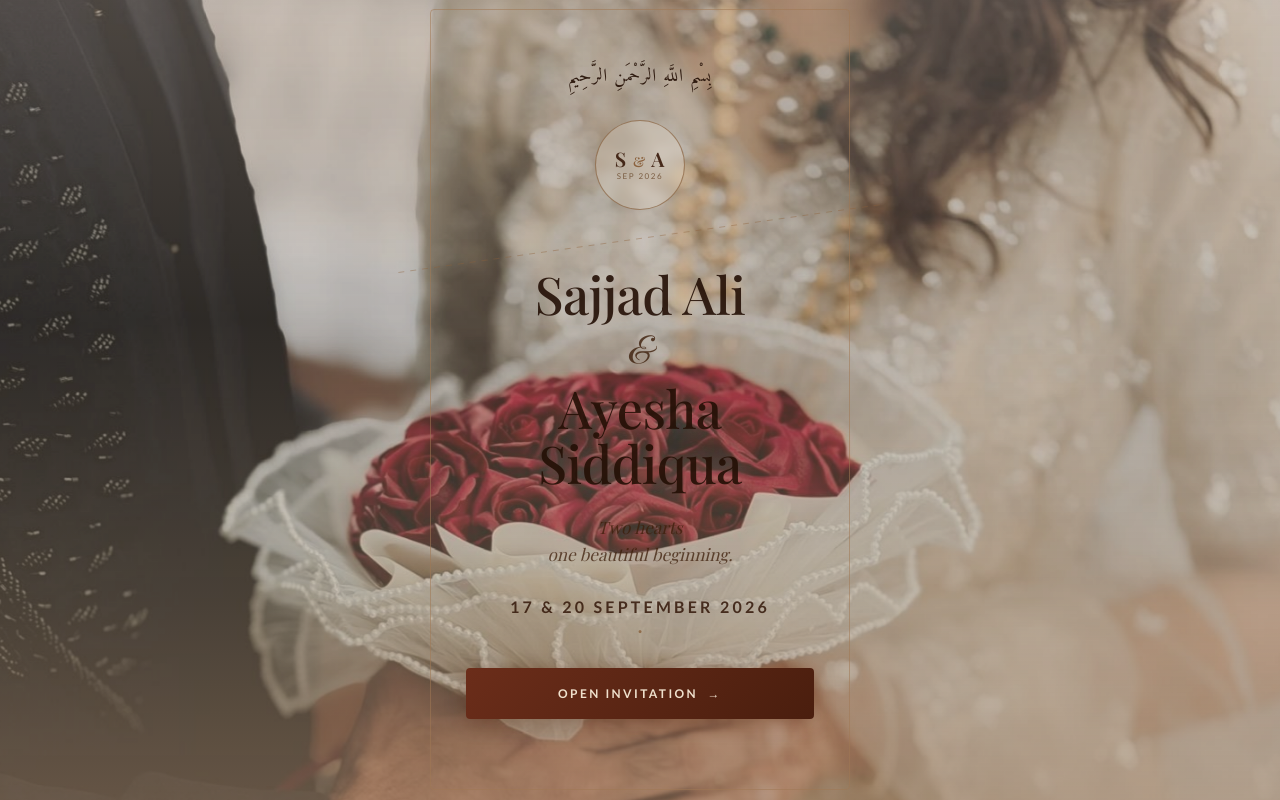
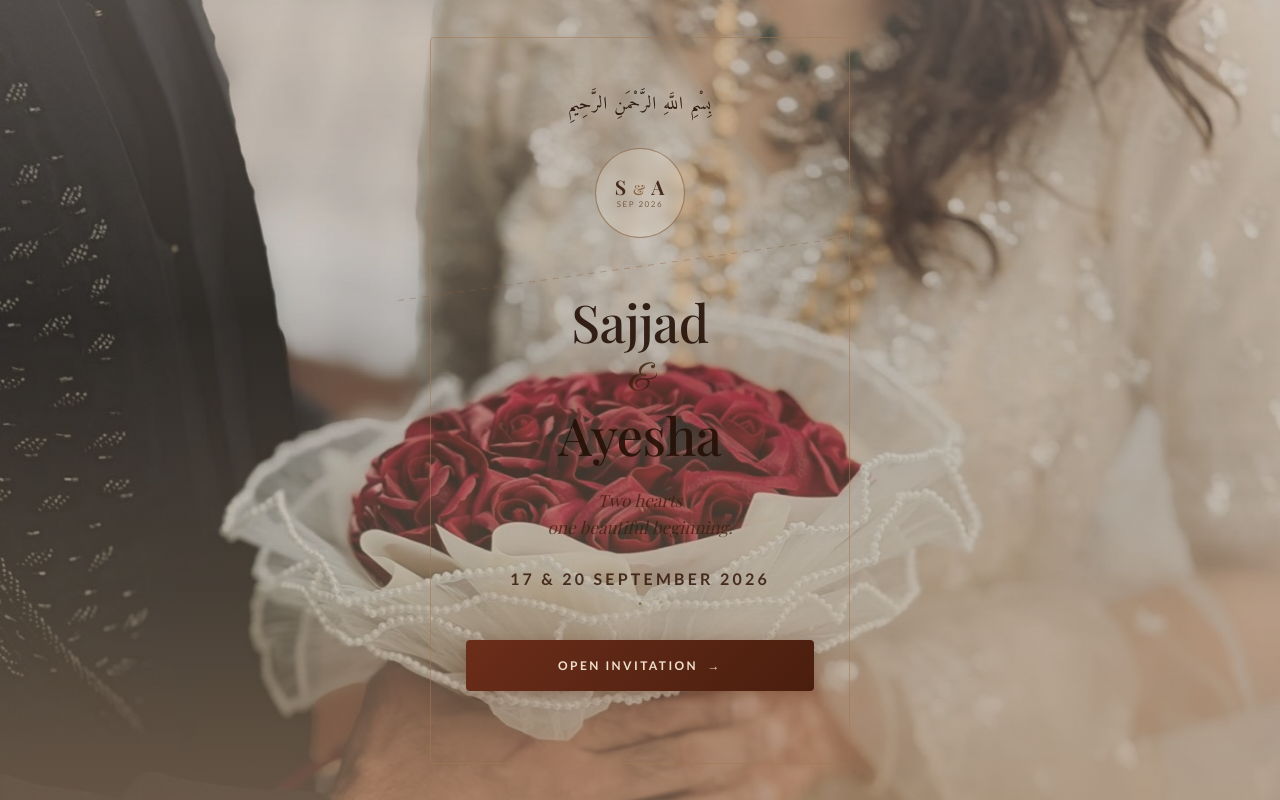
Before and after one commit to skenllp/sajjad-ayesha, a plain HTML site: page index.html in a window 1280 px wide. Drawn offline with nearby package versions, Linux system fonts and the light colour scheme; no server answers; a web font is replaced by a local one.

Commit message:
first commit

```diff
--- a/index.html
+++ b/index.html
@@ -110,9 +110,9 @@
       <!-- <span class="bp-tagline">— WITH JOYFUL HEARTS —</span> -->
 
       <!-- Names -->
-      <span class="bp-groom-name">Sajjad Ali</span>
+      <span class="bp-groom-name">Sajjad</span>
       <span class="bp-ampersand">&amp;</span>
-      <span class="bp-bride-name">Ayesha Siddiqua</span>
+      <span class="bp-bride-name">Ayesha</span>
 
       <!-- Subtitle -->
       <span class="bp-subtitle">Two hearts<br />one beautiful beginning.</span>
```
